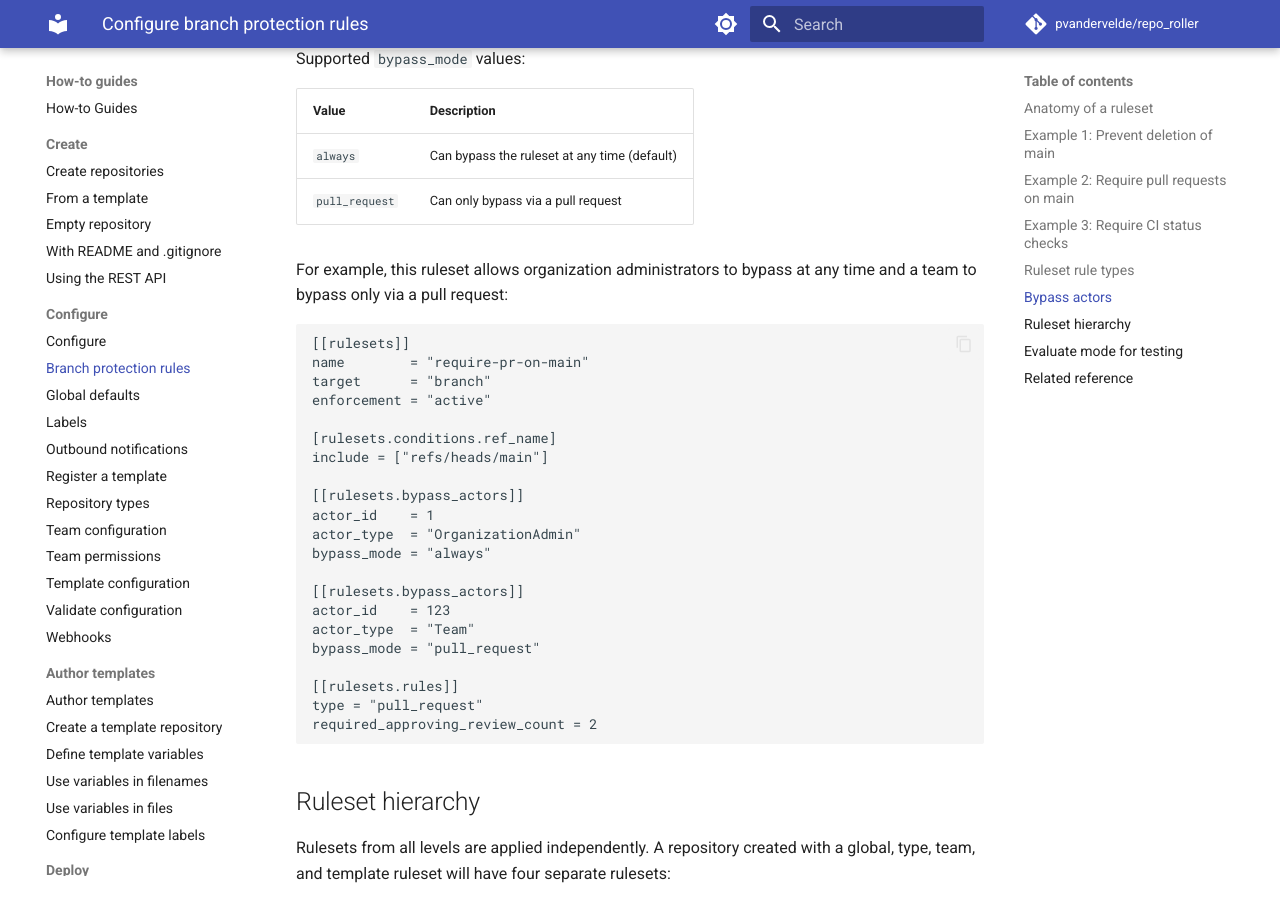
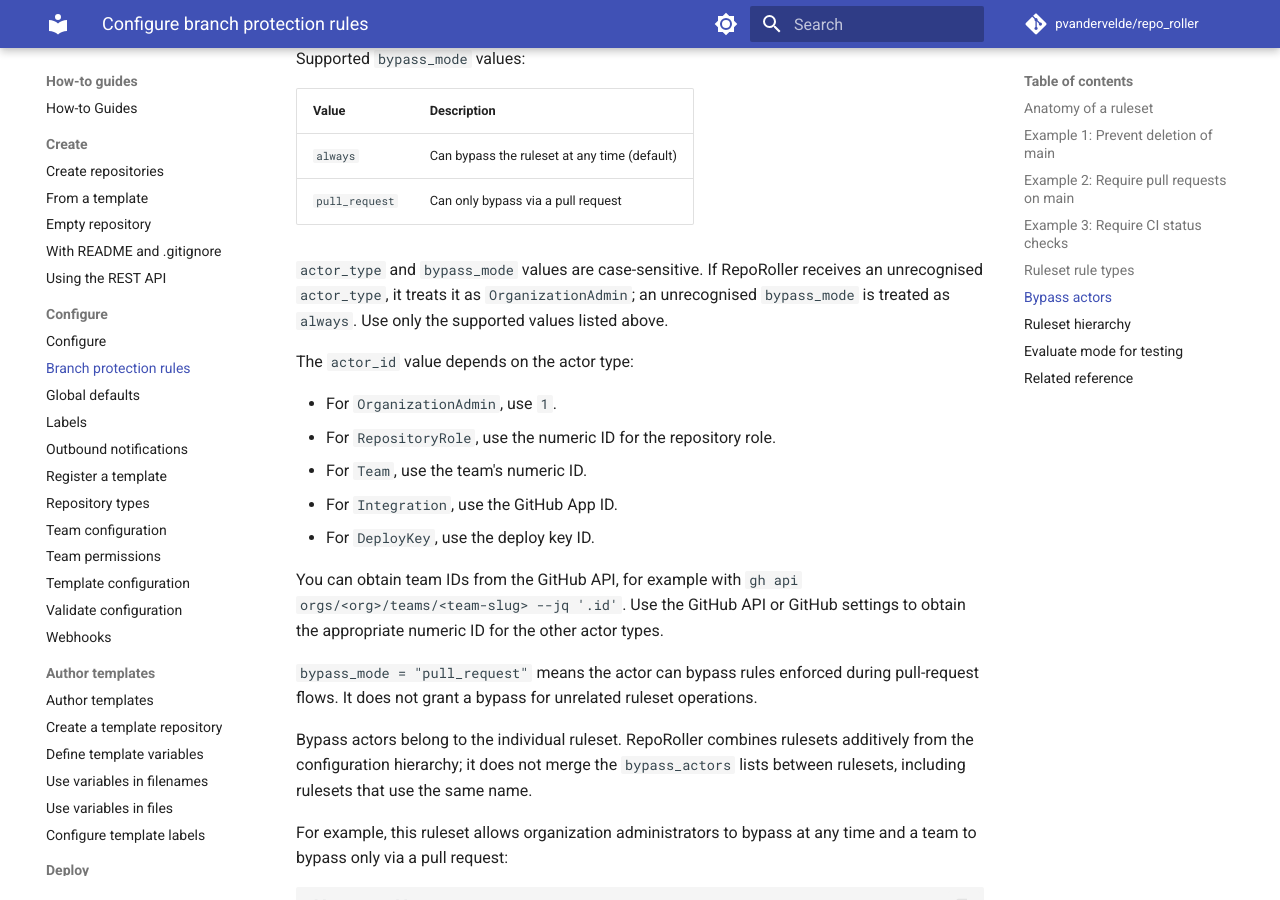
Before and after one commit to pvandervelde/repo_roller, an MkDocs documentation site: the page built from docs/user/how-to/configure/branch-protection-rules.md, in a window 1280 px wide and 900 px high, scrolled down 2945 px. Built offline with MkDocs 1.6.1 and Material for MkDocs 9.7.7, drawn with Linux system fonts in a browser that asks for light colours; comment, search, counter and statistics services are not loaded.

Commit message:
docs: address bypass actor review feedback
Co-authored-by: copilot-swe-agent[bot] <198982749+Copilot@users.noreply.github.com>

````diff
--- a/docs/user/how-to/configure/branch-protection-rules.md
+++ b/docs/user/how-to/configure/branch-protection-rules.md
@@ -123,6 +123,22 @@ Supported `bypass_mode` values:
 | `always` | Can bypass the ruleset at any time (default) |
 | `pull_request` | Can only bypass via a pull request |
 
+`actor_type` and `bypass_mode` values are case-sensitive. If RepoRoller receives an unrecognised `actor_type`, it treats it as `OrganizationAdmin`; an unrecognised `bypass_mode` is treated as `always`. Use only the supported values listed above.
+
+The `actor_id` value depends on the actor type:
+
+- For `OrganizationAdmin`, use `1`.
+- For `RepositoryRole`, use the numeric ID for the repository role.
+- For `Team`, use the team's numeric ID.
+- For `Integration`, use the GitHub App ID.
+- For `DeployKey`, use the deploy key ID.
+
+You can obtain team IDs from the GitHub API, for example with `gh api orgs/<org>/teams/<team-slug> --jq '.id'`. Use the GitHub API or GitHub settings to obtain the appropriate numeric ID for the other actor types.
+
+`bypass_mode = "pull_request"` means the actor can bypass rules enforced during pull-request flows. It does not grant a bypass for unrelated ruleset operations.
+
+Bypass actors belong to the individual ruleset. RepoRoller combines rulesets additively from the configuration hierarchy; it does not merge the `bypass_actors` lists between rulesets, including rulesets that use the same name.
+
 For example, this ruleset allows organization administrators to bypass at any time and a team to bypass only via a pull request:
 
 ```toml
````
